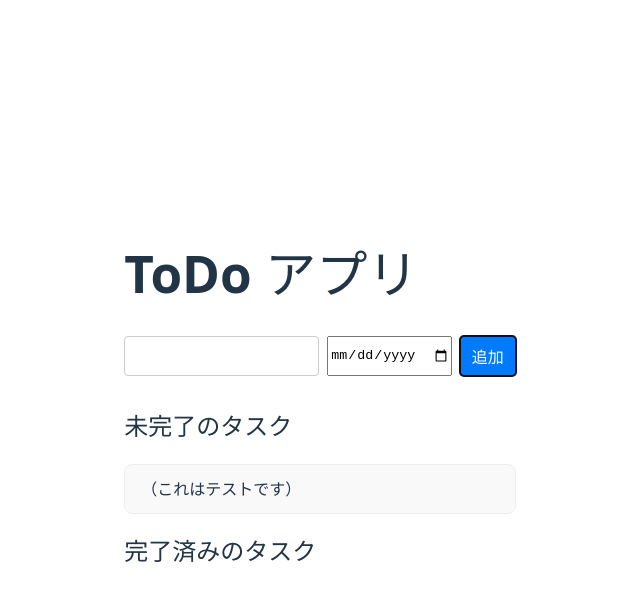
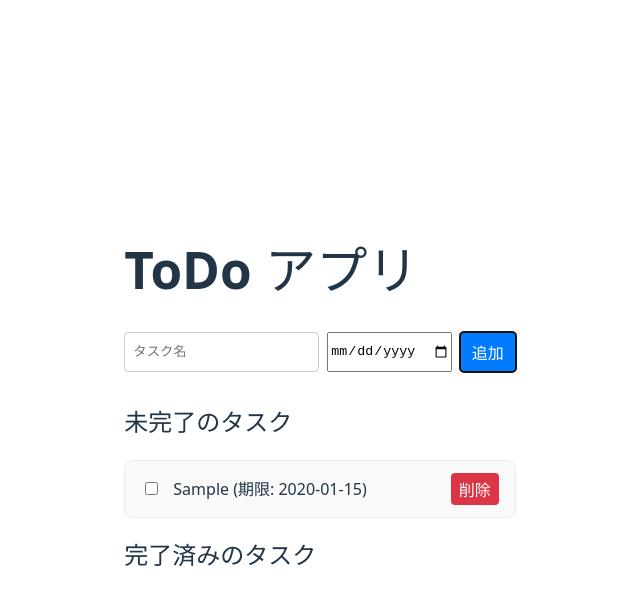
Before and after one commit to hisa11/React-ToDoApp, a React (Vite) app: page / in a window 1280 px wide. Both pictures are taken after typing "Sample", "2020-01-15" into the empty fields and a click on the button "追加". Shown: the top 604 px of the page, without its empty margins (320-960 px from the left). Built offline with nearby package versions, Linux system fonts and the light colour scheme.

Commit message:
Refactor Todo components: Extract TodoItem, update TodoList to receive props from App, and improve code organization

```diff
--- a/src/App.tsx
+++ b/src/App.tsx
@@ -1,14 +1,16 @@
 import { useState, useEffect } from 'react'
 import './App.css'
+// 1. TodoList コンポーネントを import
 import TodoList from './components/TodoList'
 
-
 // ToDoタスク1つ分の「型」
+// (TodoList.tsx と共有するため、本当は別ファイル (例: src/types.ts) に
+//  分けるのがベストですが、今は App.tsx に残しておきます)
 type Todo = {
   id: number
   text: string
   isCompleted: boolean
-  dueDate: string
+  dueDate: string // 期限
 }
 
 function App() {
@@ -75,6 +77,7 @@ function App() {
           type="text"
           value={inputValue}
           onChange={(e) => setInputValue(e.target.value)}
+          placeholder="タスク名"
         />
         <input
           type="date"
@@ -86,31 +89,20 @@ function App() {
 
       {/* 未完了のタスクリスト */}
       <h2>未完了のタスク</h2>
-      <TodoList>
-      </TodoList>
+      {/* 2. <ul> を削除し、<TodoList /> に Props を渡す */}
+      <TodoList
+        todos={todos.filter((todo) => !todo.isCompleted)}
+        onToggleComplete={handleToggleComplete}
+        onDelete={handleDelete}
+      />
 
-      {/* 完了済みのタスクリスト */}
+      {/* 完了済みのタスクリスト (ここはまだ App.tsx に残っている) */}
       <h2>完了済みのタスク</h2>
-      <ul>
-        {todos
-          .filter((todo) => todo.isCompleted) // isCompleted が true のもの
-          .map((todo) => (
-            <li key={todo.id}>
-              <input
-                type="checkbox"
-                checked={todo.isCompleted}
-                onChange={() => handleToggleComplete(todo.id)}
-              />
-              <span style={{ textDecoration: 'line-through' }}>
-                {todo.text}
-                {todo.dueDate && ` (期限: ${todo.dueDate})`}
-              </span>
-              <button onClick={() => handleDelete(todo.id)}>
-                削除
-              </button>
-            </li>
-          ))}
-      </ul>
+            <TodoList
+        todos={todos.filter((todo) => todo.isCompleted)}
+        onToggleComplete={handleToggleComplete}
+        onDelete={handleDelete}
+      />
     </div>
   )
 }
--- a/src/components/TodoList.tsx
+++ b/src/components/TodoList.tsx
@@ -1,17 +1,42 @@
 import React from 'react'
 
-// 1. TodoList が受け取る Props (情報) の「型」を定義
-type TodoListProps = {
-  // ここに、App から渡される Props の中身を定義していきます
+// 1. App.tsx から Todo 型をコピー (import する方がベターだが、一旦コピーでOK)
+type Todo = {
+  id: number
+  text: string
+  isCompleted: boolean
+  dueDate: string
 }
 
-// 2. TodoList コンポーネント本体
-//    (props: TodoListProps) で、App から情報を受け取ります
-const TodoList = (props: TodoListProps) => {
+// 2. TodoList が受け取る Props (情報) の「型」を定義
+type TodoListProps = {
+  todos: Todo[] // 「todos」という名前で Todo の配列を受け取る
+  onToggleComplete: (id: number) => void // (id) を受け取り、何も返さない(void)関数
+  onDelete: (id: number) => void // (id) を受け取り、何も返さない(void)関数
+}
+
+// 3. TodoList コンポーネント本体
+//    props を分割代入で { todos, onToggleComplete, onDelete } として受け取る
+const TodoList = ({ todos, onToggleComplete, onDelete }: TodoListProps) => {
   return (
     <ul>
-      {/* ここに App.tsx から map の中身を移動してくる予定 */}
-      <li>（これはテストです）</li>
+      {/* 4. App.tsx から .map() の中身をここに持ってくる */}
+      {todos.map((todo) => (
+        <li key={todo.id}>
+          <input
+            type="checkbox"
+            checked={todo.isCompleted}
+            onChange={() => onToggleComplete(todo.id)} // Props で受け取った関数を呼ぶ
+          />
+          <span style={{ textDecoration: todo.isCompleted ? 'line-through' : 'none' }}>
+            {todo.text}
+            {todo.dueDate && ` (期限: ${todo.dueDate})`}
+          </span>
+          <button onClick={() => onDelete(todo.id)}> {/* Props で受け取った関数を呼ぶ */}
+            削除
+          </button>
+        </li>
+      ))}
     </ul>
   )
 }
```
Also changed, not shown: src/components/TodoItem.tsx (added, +40 -0 lines), 1 other file (tests, documents, lock files or other folders).
